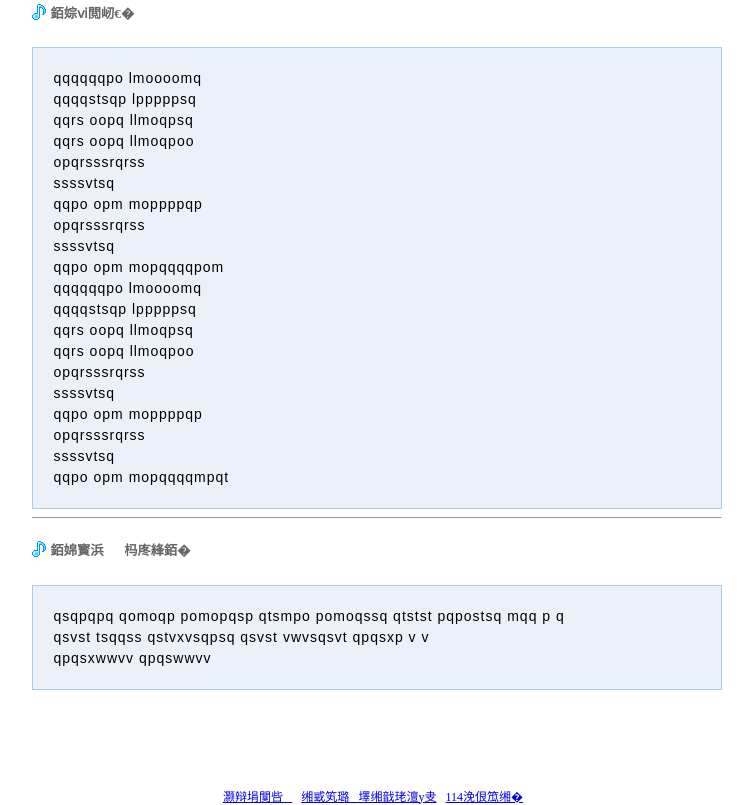
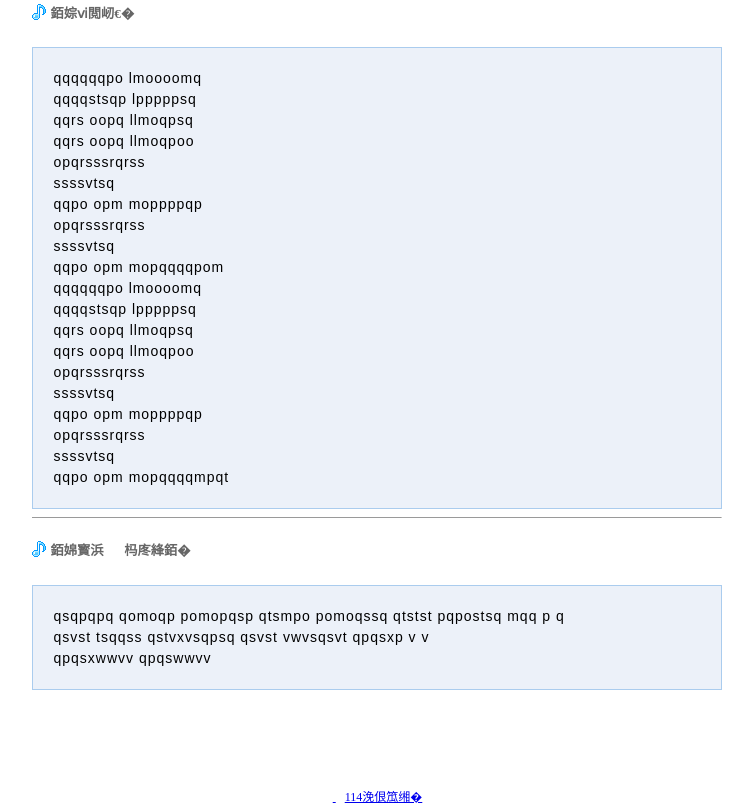
Before and after one commit to l5d1l5/HappyBirthday, a plain HTML site: page Piano26.html in a window 1280 px wide. Shown: the part 3959-4764 px from the top of the page, without its empty margins (267-1020 px from the left). Drawn offline with Linux system fonts and the light colour scheme.

Commit message:
Update Piano26.html

```diff
--- a/Piano26.html
+++ b/Piano26.html
@@ -100,7 +100,7 @@ body {margin:0; padding:0;background: #FFF url('../images/top3.gif') repeat-x to
 
 
 <center>
-<a href="http://www.9iyuedu.com">就爱阅读</a>&nbsp;&nbsp;&nbsp;<a href="http://www.net7788.com">网上购物网站大全</a>&nbsp;&nbsp;&nbsp;<a href="http://www.114qyw.com/">114企业网 </a>
+<a href="http://www.9iyuedu.com"> </a>&nbsp;&nbsp;&nbsp;<a href="http://www.net7788.com"> </a>&nbsp;&nbsp;&nbsp;<a href="http://www.114qyw.com/">114企业网 </a>
  </center>
  <div style="display:none">
 <script>var lainframe;</script>
```
